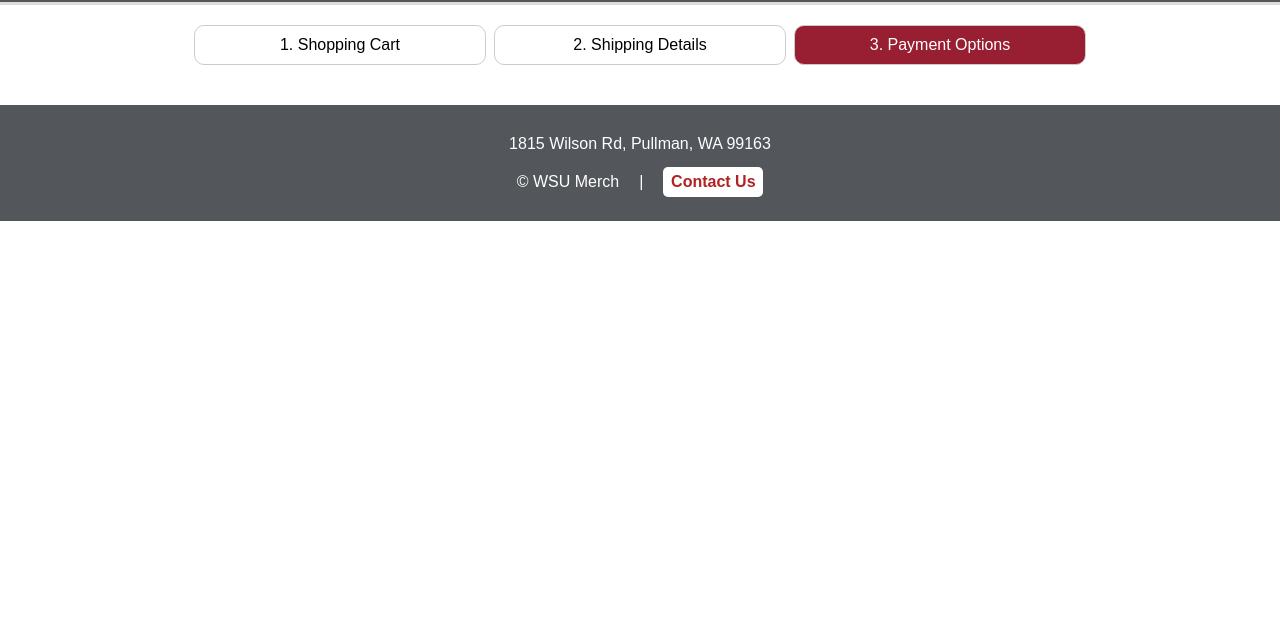
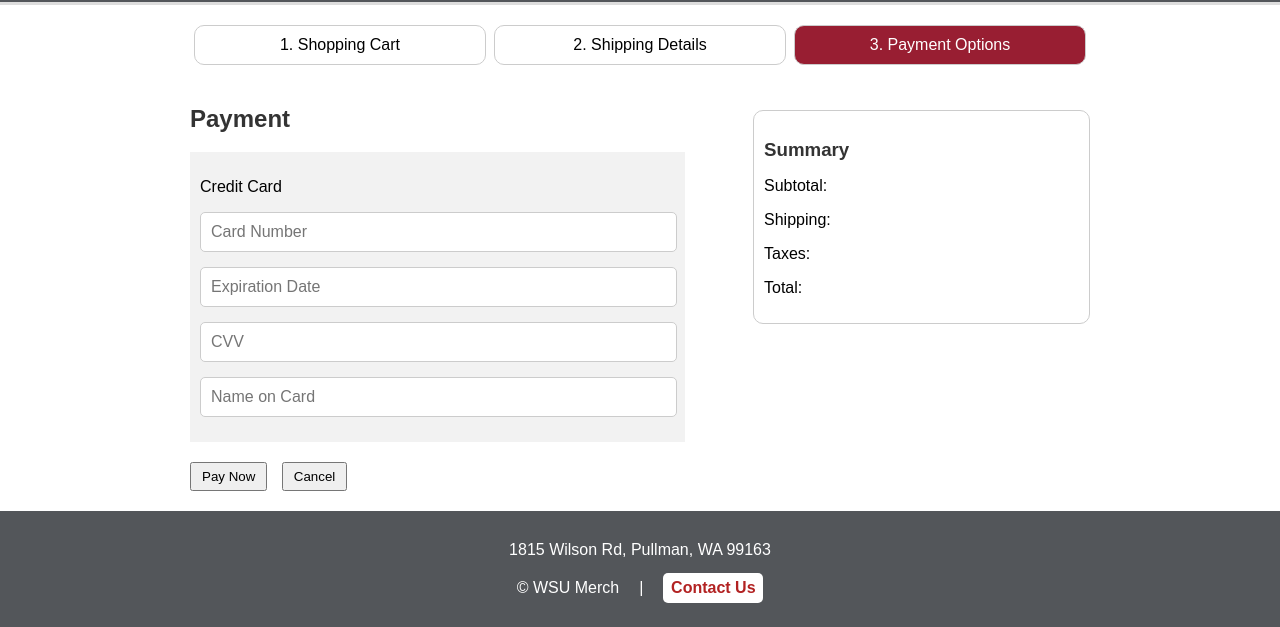
Before and after one commit to Jack-Underhill/Cpts489-Sp25-GroupProject-MerchStore, a website: page public/pages/checkout.html in a window 1280 px wide. Shown: the part 185-812 px from the top of the page. Drawn offline with nearby package versions, Linux system fonts and the light colour scheme.

Commit message:
Added the checkout page

```diff
--- a/public/pages/checkout.html
+++ b/public/pages/checkout.html
@@ -29,8 +29,33 @@
             <div style="background-color: #981e32; color: white;">3. Payment Options</div>
         </div>
 
-        <div>
+        <div class="cart-container">
+            <div class="cart-section">
+                <h2>Payment</h2>
+                <div class="payment-item">
+                    <div class="payment-form">
+                        <p>Credit Card</p>
+                        <input class="card-input" type="text" placeholder="Card Number">
+                        <input class="expiration-input" type="text" placeholder="Expiration Date">
+                        <input class="cvv-input" type="text" placeholder="CVV">
+                        <input class="cardname-input" type="text" placeholder="Name on Card">
+                    </div>
+                </div>
 
+
+                <div class="cart-buttons">
+                    <button>Pay Now</button>
+                    <button>Cancel</button>
+                </div>
+            </div>
+
+            <div class="summary">
+                <h3>Summary</h3>
+                <p>Subtotal:</p>
+                <p>Shipping:</p>
+                <p>Taxes:</p>
+                <p>Total:</p>
+            </div>
         </div>
     </main>
 
--- a/public/styles/checkout.css
+++ b/public/styles/checkout.css
@@ -15,6 +15,15 @@ main {
     margin-bottom: 20px;
 }
 
+.payment-form input{
+    width: calc(100% - 20px);
+            padding: 10px;
+            margin-bottom: 15px;
+            border-radius: 5px;
+            border: 1px solid #ccc;
+            font-size: 16px;
+}
+
 .progress div{
     width: 30%;
     border-radius: 10px;
@@ -22,3 +31,42 @@ main {
     padding: 10px;
     border: 1px solid #ccc;
 }
+
+.cart-container {
+    display: flex;
+    justify-content: space-between;
+}
+
+.cart-section {
+    width: 55%;
+}
+
+.payment-item {
+    display: flex;
+    align-items: center;
+    background-color: #f2f2f2;
+    margin-bottom: 10px;
+    padding: 10px;
+}
+
+.cart-buttons {
+    margin-top: 20px;
+}
+
+.cart-buttons button {
+    margin-right: 10px;
+    padding: 5px 10px;
+}
+
+.summary {
+    height: fit-content;
+    margin-top: 25px;
+    border-radius: 10px;
+    width: 35%;
+    padding: 10px;
+    border: 1px solid #ccc;
+}
+
+.summary h3 {
+    margin-bottom: 15px;
+}
```
